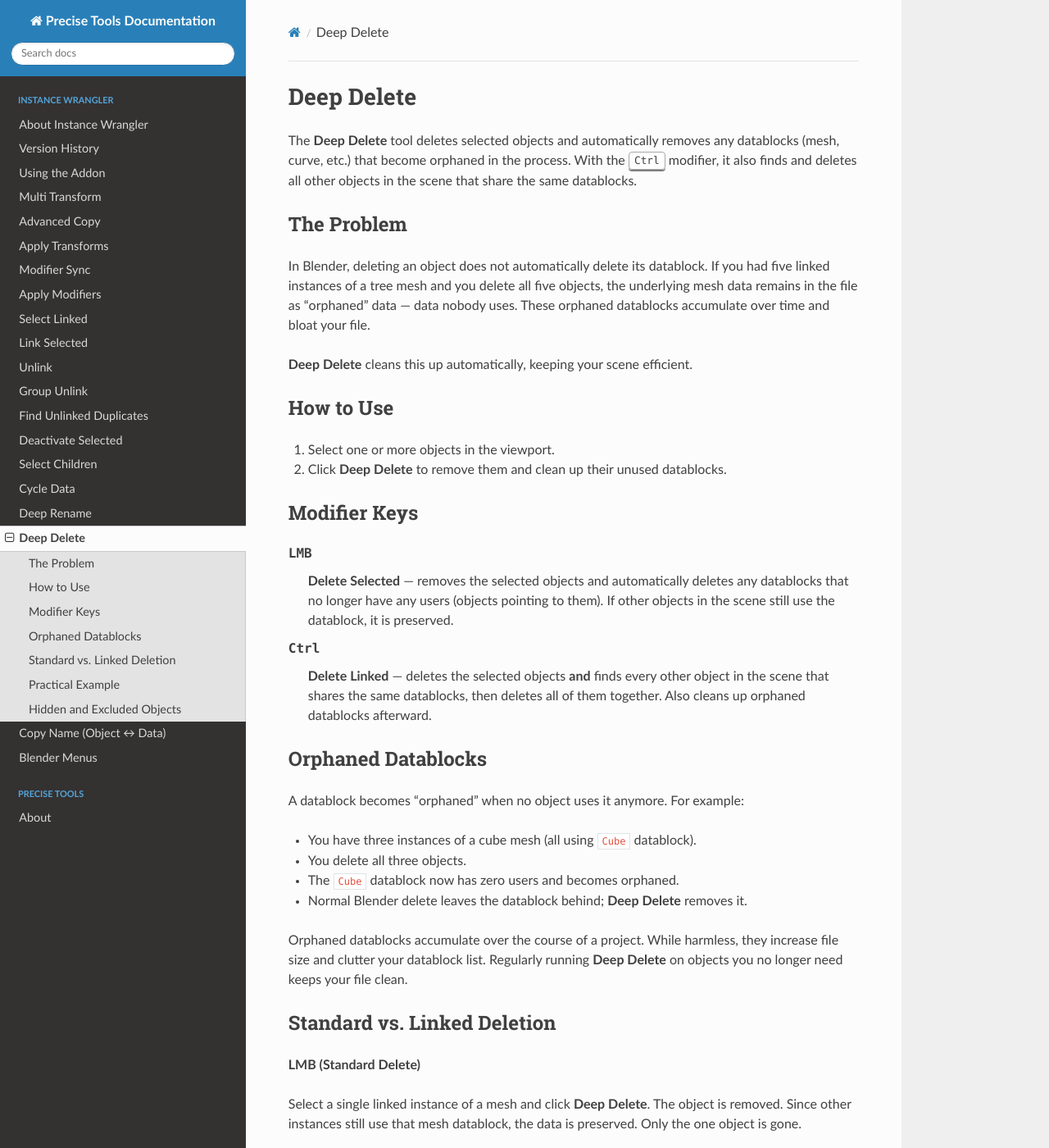
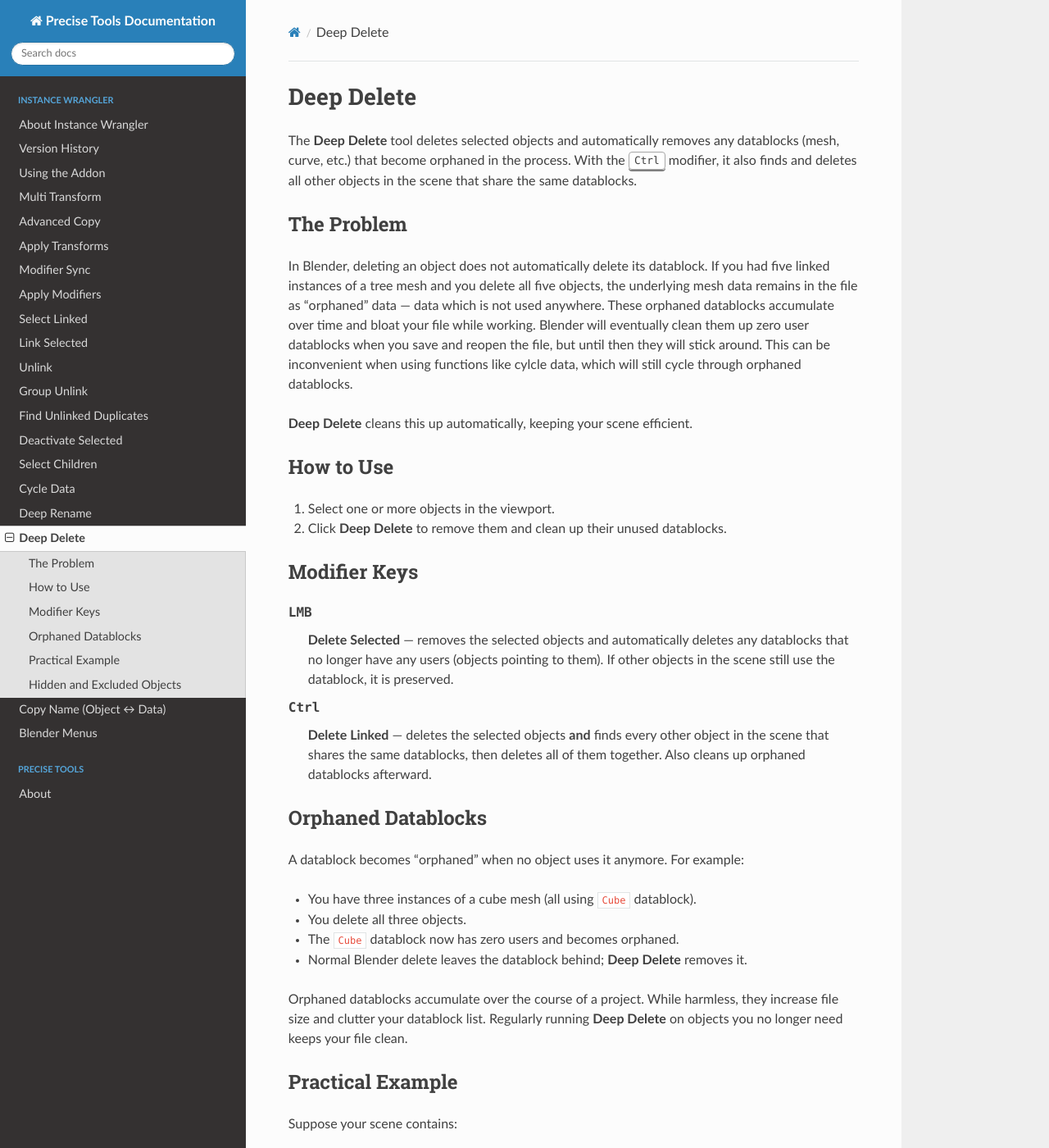
Before and after one commit to jb1981dev/Precise-Docs, a Sphinx documentation site: the page built from docs/source/instwrangler/deepdelete.rst, in a window 1280 px wide and 1400 px high. Shown: the whole window at 82% size. Built offline with Sphinx 7.4.7 and the Read the Docs theme 3.1.0, drawn with Linux system fonts in a browser that asks for light colours; some of the changed text lies outside the part shown.

Commit message:
Enhance Deep Delete documentation for clarity and detail; update orphaned datablock explanation and remove redundant section on deletion types. Improve Deep Rename documentation by correcting data block reference in examples and clarifying live preview functionality.

```diff
--- a/docs/source/instwrangler/deepdelete.rst
+++ b/docs/source/instwrangler/deepdelete.rst
@@ -9,7 +9,7 @@ The **Deep Delete** tool deletes selected objects and automatically removes any
 The Problem
 -----------
 
-In Blender, deleting an object does not automatically delete its datablock. If you had five linked instances of a tree mesh and you delete all five objects, the underlying mesh data remains in the file as "orphaned" data — data nobody uses. These orphaned datablocks accumulate over time and bloat your file.
+In Blender, deleting an object does not automatically delete its datablock. If you had five linked instances of a tree mesh and you delete all five objects, the underlying mesh data remains in the file as "orphaned" data — data which is not used anywhere. These orphaned datablocks accumulate over time and bloat your file while working. Blender will eventually clean them up zero user datablocks when you save and reopen the file, but until then they will stick around. This can be inconvenient when using functions like cylcle data, which will still cycle through orphaned datablocks.
 
 **Deep Delete** cleans this up automatically, keeping your scene efficient.
 
@@ -40,17 +40,6 @@ A datablock becomes "orphaned" when no object uses it anymore. For example:
 
 Orphaned datablocks accumulate over the course of a project. While harmless, they increase file size and clutter your datablock list. Regularly running **Deep Delete** on objects you no longer need keeps your file clean.
 
-Standard vs. Linked Deletion
------------------------------
-
-**LMB (Standard Delete)**
-
-Select a single linked instance of a mesh and click **Deep Delete**. The object is removed. Since other instances still use that mesh datablock, the data is preserved. Only the one object is gone.
-
-**Ctrl (Delete All Linked)**
-
-Select a single instance of a mesh and press :kbd:`Ctrl` click **Deep Delete**. The operator finds every other object in the scene using that same mesh, deletes all of them at once, and then removes the orphaned mesh datablock. In one operation, you've purged all instances of that asset from the scene.
-
 Practical Example
 -----------------
 
--- a/docs/source/instwrangler/deeprename.rst
+++ b/docs/source/instwrangler/deeprename.rst
@@ -91,9 +91,9 @@ When you have multiple objects sharing the same datablock (linked duplicates), *
 This prevents duplicate data and keeps your scene clean:
 
 * Before: Five instances of a ``Box`` object all point to ``CubeData``
-* After Deep Rename with pattern ``Box_##``: Objects are ``Box_01``, ``Box_02``, ..., ``Box_05``, and they all point to ``Box_01Data``
+* After Deep Rename with pattern ``Box_##``: Objects are ``Box_01``, ``Box_02``, ..., ``Box_05``, and they all point to ``Box_01``
 
 Live Preview
 ------------
 
-The dialog displays a live preview of what the **active object's name** will become. As you type, the preview updates immediately, helping you verify your pattern before committing.
+The dialog displays a live preview of what the **active object's name** will become at both the object and data block level. As you type, the preview updates immediately, helping you verify your pattern before committing.
```
